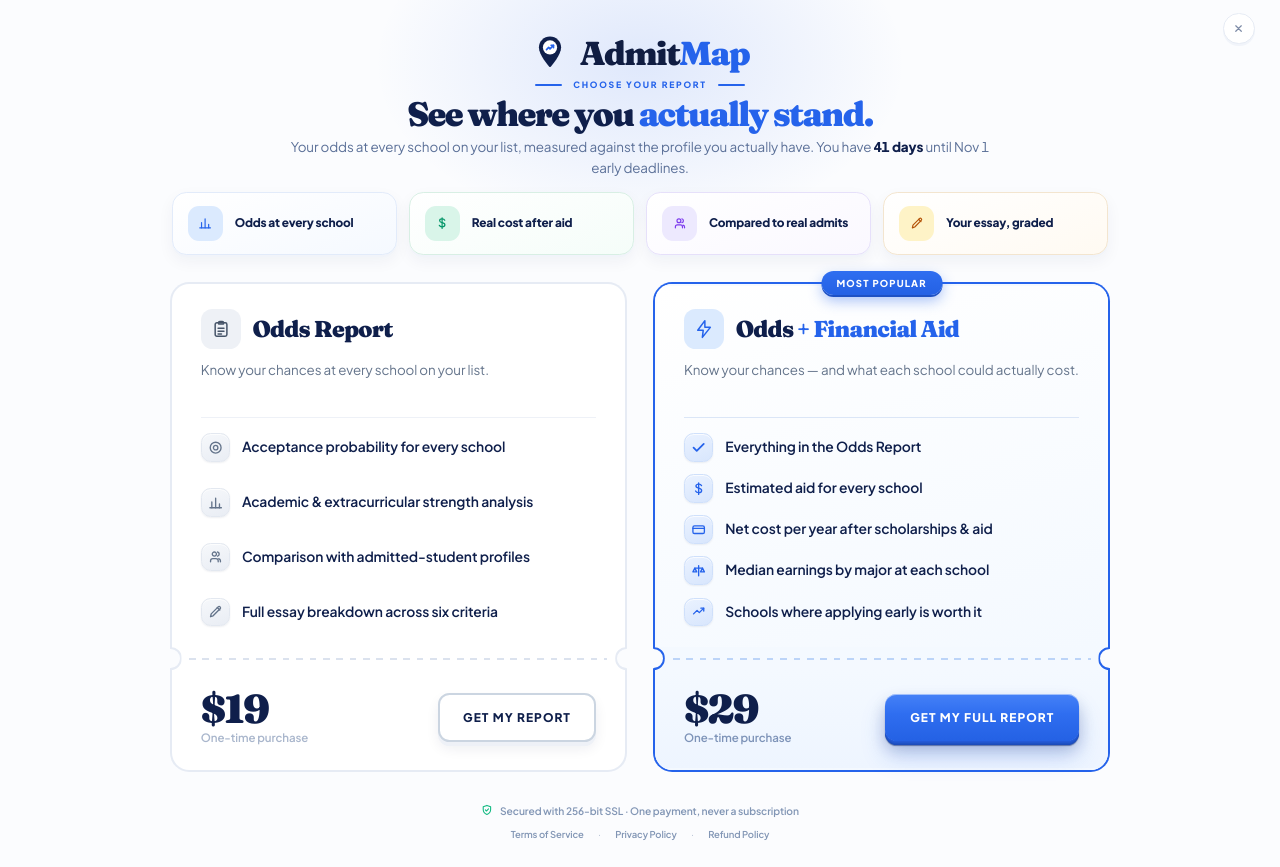
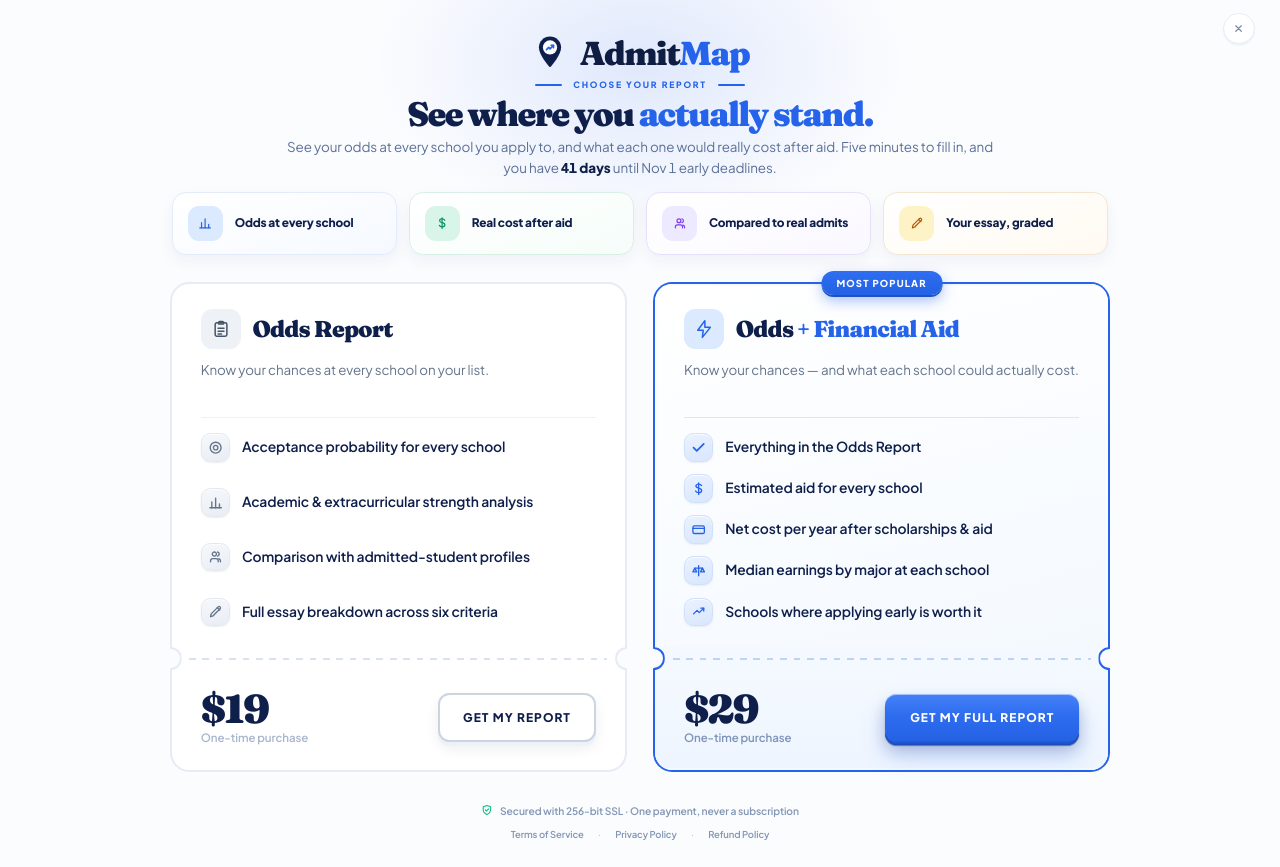
Before and after one commit to arlannurmanov37-hash/AdmitMap, a website: page paywall-desktop.html in a window 1280 px wide. Drawn offline with Linux system fonts and the light colour scheme.

Commit message:
Пэйволл: для пришедших по ссылке Pricing — своя подпись под заголовком

```diff
--- a/paywall-desktop.html
+++ b/paywall-desktop.html
@@ -369,10 +369,10 @@
   if (!done) {
     var eb = document.getElementById('eyebrow');
     if (eb) eb.textContent = 'Choose your report';
-    var sub = document.querySelector('.sub');
-    if (sub) sub.innerHTML = 'Your odds at every school on your list, measured against the profile you ' +
-      'actually have. You have <b><span id="days">' + (document.getElementById('days') || {}).textContent +
-      '</span> days</b> until Nov 1 early deadlines.';
+    var sub = document.querySelector('.sub'), d = document.getElementById('days');
+    if (sub) sub.innerHTML = 'See your odds at every school you apply to, and what each one would really ' +
+      'cost after aid. Five minutes to fill in, and you have <b><span id="days">' +
+      ((d && d.textContent) || '') + '</span> days</b> until Nov 1 early deadlines.';
   }
 })();
 
```
